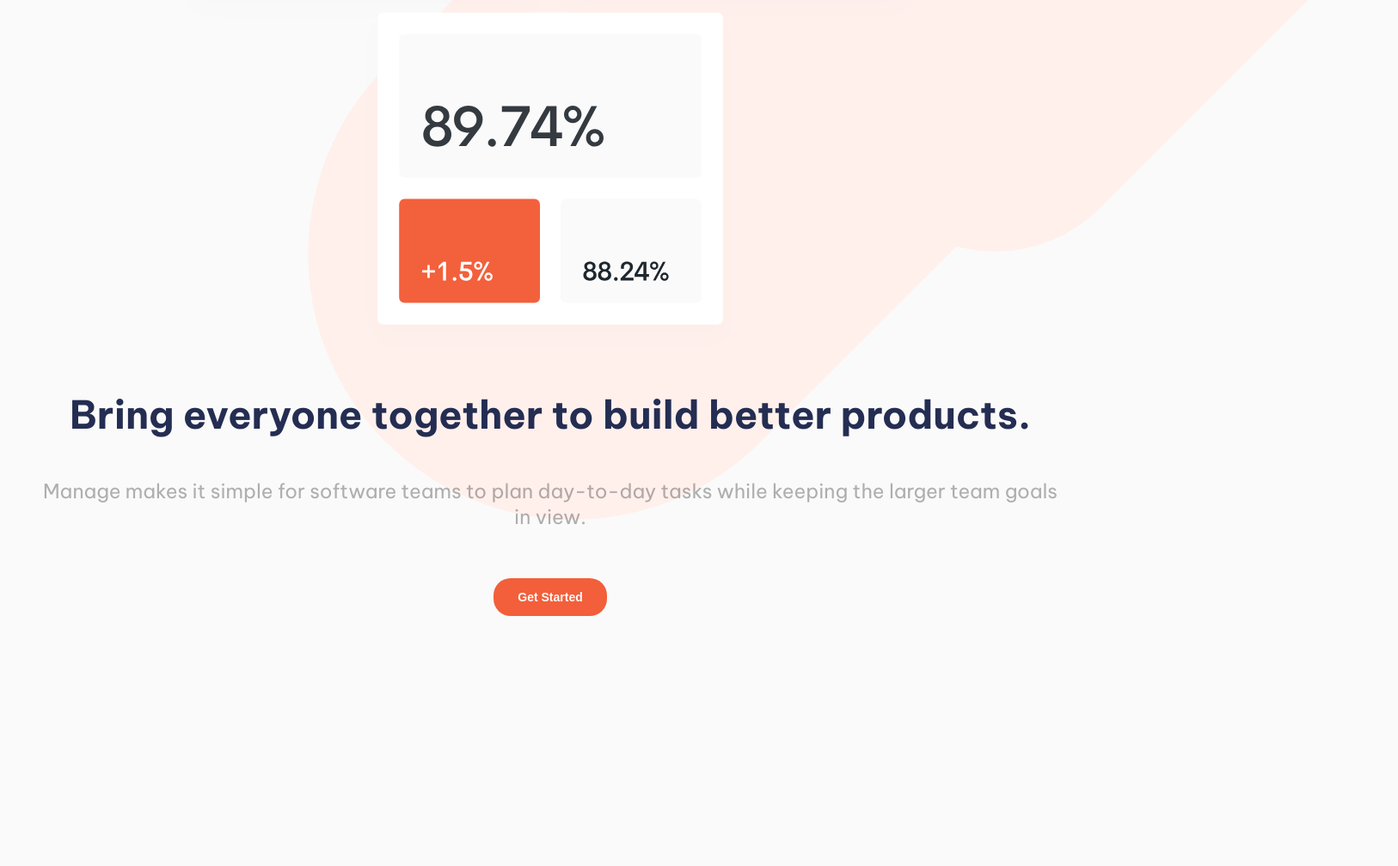
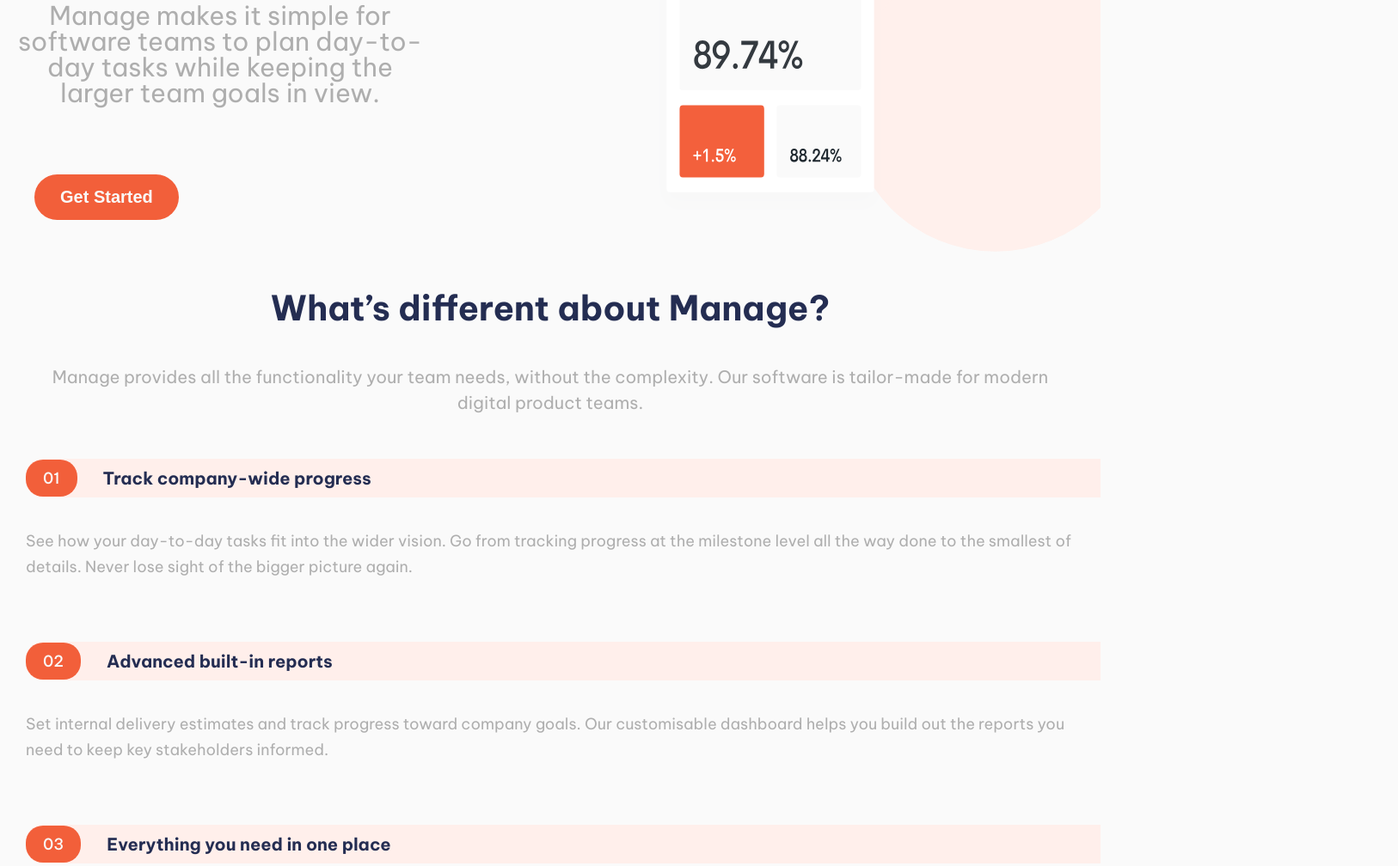
Before and after one commit to Szymon500/Frontendmentor4, a plain HTML site: page index.html in a window 1280 px wide. Shown: the part 507-1515 px from the top of the page at 86% size, 1626 px wide, since content can reach past the window. Before the commit the page ends 1254 px from the top, so only its background shows below. Drawn offline with Linux system fonts and the light colour scheme.

Commit message:
Create new section manage

```diff
--- a/index.html
+++ b/index.html
@@ -31,6 +31,7 @@
           <li class="nav__box-item"><a href="#">Careers</a></li>
           <li class="nav__box-item"><a href="#">Comunity</a></li>
         </ul>
+        <button class="btn">Get Started</button>
       </nav>
       <div class="header__box">
         <div class="header__img">
@@ -38,15 +39,49 @@
         </div>
         <div class="header__introduction">
           <h1 class="header__introduction-head">Bring everyone together to build better products.</h1>
-          <p class="header__introduction-text">Manage makes it simple for software teams to plan day-to-day tasks while keeping the larger team goals in view.</p>
-          <button class="header__introduction-btn">Get Started</button>
+          <p class="header__introduction-text">Manage makes it simple for software teams to plan day-to-day tasks while
+            keeping the larger team goals in view.</p>
+          <button class="header__introduction-btn btn">Get Started</button>
         </div>
       </div>
     </div>
     <img class="header__main-img" src="./images/bg-tablet-pattern.svg" alt="">
     <img class="header__second-img" src="./images/bg-tablet-pattern.svg" alt="">
   </header>
-
+  <main>
+    <section class="manage">
+      <div class="wrapper">
+        <div class="manage__header">
+          <h2 class="head">What’s different about Manage?</h2>
+          <p class="head-text">Manage provides all the functionality your team needs, without the complexity. Our
+            software
+            is tailor-made for modern digital
+            product teams.</p>
+        </div>
+        <div class="manage__item">
+          <p class="manage__item-header"><span>01</span>Track company-wide progress</p>
+          <p class="manage__item-text">
+            See how your day-to-day tasks fit into the wider vision. Go from tracking progress at the milestone level
+            all the way done to the smallest of details. Never lose sight of the bigger picture
+            again.</p>
+        </div>
+        <div class="manage__item">
+          <p class="manage__item-header"><span>02</span>Advanced built-in reports</p>
+          <p class="manage__item-text">
+            Set internal delivery estimates and track progress toward company
+            goals. Our customisable dashboard helps you build out the reports
+            you need to keep key stakeholders informed.</p>
+        </div>
+        <div class="manage__item">
+          <p class="manage__item-header"><span>03</span>Everything you need in one place</p>
+          <p class="manage__item-text">
+            Stop jumping from one service to another to communicate, store files,
+            track tasks and share documents. Manage offers an all-in-one team
+            productivity solution.</p>
+        </div>
+      </div>
+    </section>
+  </main>
 
 
   <!-- <div class="attribution">
@@ -58,33 +93,11 @@
 </html>
 
 <!-- Pricing
-  Product
-  About Us
-  Careers
-  Community
 
-  Get Started
 
-  Bring everyone together to build better products.
 
-  Manage makes it simple for software teams to plan day-to-day
-  tasks while keeping the larger team goals in view.
 
-  Get Started
 
-  What’s different about Manage?
-
-  Manage provides all the functionality your team needs, without
-  the complexity. Our software is tailor-made for modern digital
-  product teams.
-
-  01
-  Track company-wide progress
-  See how your day-to-day tasks fit into the wider vision. Go from
-  tracking progress at the milestone level all the way done to the
-  smallest of details. Never lose sight of the bigger picture again.
-
-  02
   Advanced built-in reports
   Set internal delivery estimates and track progress toward company
   goals. Our customisable dashboard helps you build out the reports
--- a/scss/main.scss
+++ b/scss/main.scss
@@ -21,11 +21,21 @@ body {
 .icon {
 	padding: 1em;
 }
-
+.btn {
+	color: $very-light-gray;
+	background-color: $red;
+	padding: 1.5rem 3rem;
+	font-weight: bold;
+	font-size: 1.2rem;
+	border: none;
+	border-radius: 40px;
+	cursor: pointer;
+}
 .header {
 	position: relative;
 	width: 100%;
 	height: 100vh;
+	overflow: hidden;
 	&__main-img {
 		position: absolute;
 		z-index: -1;
@@ -49,9 +59,9 @@ body {
 			width: 90%;
 		}
 	}
-    &__box{
+	&__box {
 		width: 100%;
-        display:flex;
+		display: flex;
 		flex-direction: column;
 	}
 	&__introduction {
@@ -70,14 +80,6 @@ body {
 		}
 		&-btn {
 			margin-top: 2em;
-			color: $very-light-gray;
-			background-color: $red;
-			padding: 1em 2em;
-			font-weight: bold;
-			font-size: 1.4rem;
-			border: none;
-			border-radius: 20px;
-			cursor: pointer;
 		}
 	}
 }
@@ -88,6 +90,9 @@ body {
 	width: 100%;
 	height: 10rem;
 	padding: 0 2em;
+    .btn{
+        display: none;
+    }
 	&__hamburger {
 		cursor: pointer;
 	}
@@ -125,7 +130,7 @@ body {
 .show {
 	display: block;
 }
-.hide{
+.hide {
 	display: none;
 }
 .active {
@@ -140,13 +145,64 @@ body {
 		opacity: 1;
 	}
 }
+.manage{
+    display: flex;
+    flex-direction: column;
+    margin-top: 4em;
+    text-align: center;
+    &__header{
+        padding: 0 3em;
+        margin-bottom: 3em;
+    }
+    &__item{
+        padding-left: 1.5em;
+        &-header{
+            display: flex;
+            align-items: center;
+            font-size: 1.6rem;
+            color: $dark-blue;
+            background-color: $very-pale-red;
+            height:45px;
+            border-bottom-left-radius: 20px;
+            border-top-left-radius: 20px;
+            font-weight: bold;
+            span{
+                font-size: 1.4rem;
+                background-color: $red;
+                color: $very-light-gray;
+                padding: 1rem 2rem;
+                border-radius: 20px;
+                margin-right: 1rem;
+                font-weight: 500;
+            }
+        }
+        &-text{
+            text-align: left;
+            color: rgba(0, 0, 0, 0.3);
+            font-size: 1.4rem;
+            line-height: 30px;
+            margin-top: 1em;
+            margin-bottom: 3em;
+        }
 
+    }
+}
+.head{
+    color:$dark-blue;
+    font-size: 3rem;
+    &-text{
+        color:rgba(0, 0, 0, 0.3);
+        font-size: 1.4rem;
+        margin-top: 2em;
+        line-height: 30px;
+    }
+}
 @media (min-width: 768px) {
 	.nav {
 		&__hamburger {
 			display: none;
 		}
-        &__box{
+		&__box {
 			position: relative;
 			opacity: 1;
 			display: flex;
@@ -155,48 +211,119 @@ body {
 			box-shadow: none;
 			top: 0;
 			left: 0;
-            transform: translate(0,0);
+			transform: translate(0, 0);
 			justify-content: flex-end;
 			padding: 0;
 		}
 	}
-    .header{
+	.header {
 		&__main-img {
 			width: 90%;
 		}
 		&__second-img {
 			width: 50%;
 		}
-        &__introduction{
+		&__introduction {
 			padding: 3em 5em;
-            &-head{
+			&-head {
 				font-size: 4.5rem;
 			}
-            &-text{
+			&-text {
 				font-size: 2.3rem;
 				margin-top: 2em;
 			}
             &-btn{
-                margin-top: 4em;
+                margin-top: 4rem;
             }
 		}
-        &__img{
-            img{
+		&__img {
+			img {
 				width: 70%;
 			}
 		}
 	}
+    .head{
+        font-size: 4rem;
+        &-text{
+            font-size: 2rem;
         }
-@media (min-width:1440px){
-    .header{
-        &__box{
-            flex-direction: row;
     }
-        &__img{
-            order: 2;
+    .manage{
+        &__header{
+            padding: 0 5em;
+            margin-bottom: 5em;
         }
-        &__introduction{
-            order: 1;
+        &__item{
+            padding-left: 3em;
+            &-header{
+                font-size: 2rem;
+                span{
+                    font-size: 1.8rem;
+                    margin-right: 3rem;
+                }
+            }
+            &-text{
+                text-align: left;
+                color: rgba(0, 0, 0, 0.3);
+                font-size: 1.8rem;
+                line-height: 30px;
+                margin-top: 2em;
+                margin-bottom: 4em;
+            }
+
         }
     }
 }
+@media (min-width: 976px) {
+	.nav {
+		height: 15rem;
+		padding: 0 4em;
+        width: 100%;
+		&__box {
+			font-size: 2rem;
+            width: 50%;
+		}
+        .btn{
+            display: block;
+        }
+	}
+	.header {
+        .btn{
+            font-size: 2rem;
+        }
+		&__box {
+			flex-direction: row;
+			margin-top: 3em;
+		}
+		&__img {
+			width: 60%;
+			order: 2;
+		}
+        &__main-img {
+			width: 50%;
+		}
+		&__second-img {
+			width: 50%;
+		}
+		&__introduction {
+			display: flex;
+			flex-direction: column;
+			order: 1;
+			padding: 0 2em;
+			width: 40%;
+			margin-top: 6em;
+			&-head {
+				font-size: 5.5rem;
+			}
+			&-text {
+				font-size: 3rem;
+				margin-top: 2em;
+			}
+			&-btn {
+				margin-top: 4em;
+				margin-left: 1em;
+				align-self: flex-start;
+			}
+		}
+	}
+}
```
Also changed, not shown: css/main.css, 1 other file. Lines whose indentation alone changed are shown as unchanged.
